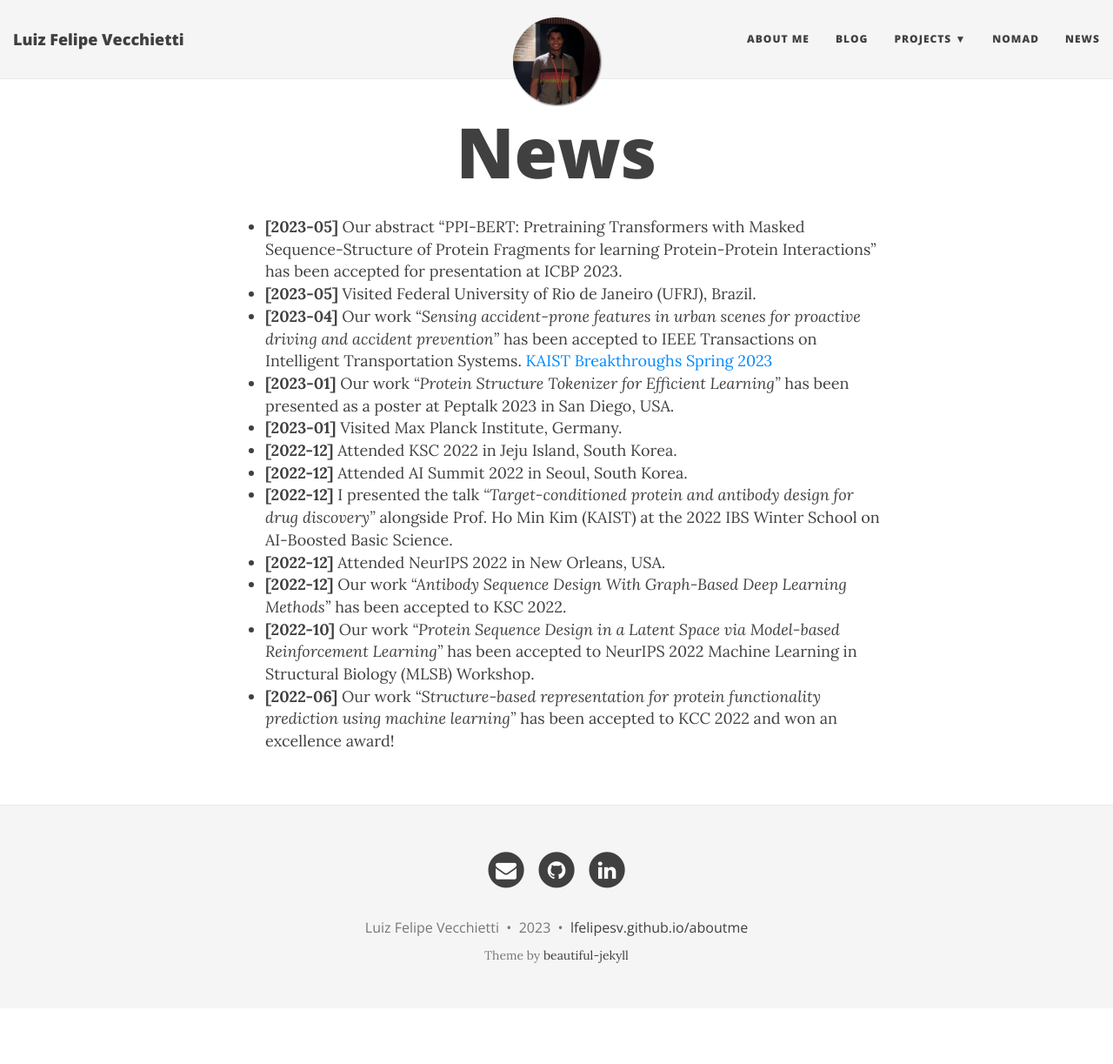
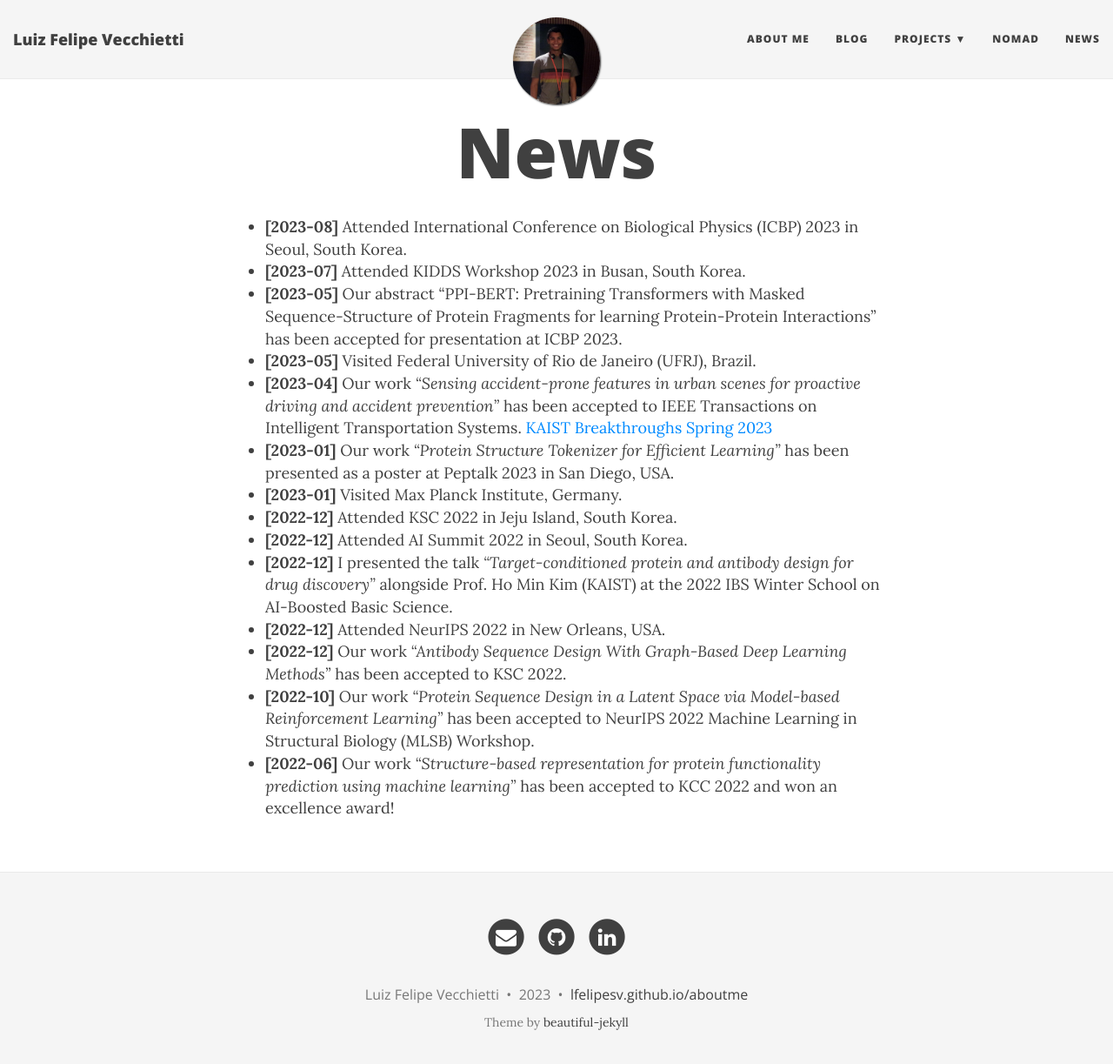
Before and after one commit to lfelipesv/lfelipesv.github.io, a Jekyll site: the page built from news.md, in a window 1280 px wide and 1236 px high. Shown: the top 1223 px of the window at 87% size. Built offline with Jekyll 4.4.1, drawn with Linux system fonts in a browser that asks for light colours; nearby versions of some CDN libraries.

Commit message:
updating news...

```diff
--- a/news.md
+++ b/news.md
@@ -4,6 +4,8 @@ title: News
 subtitle:
 ---
 
+* **[2023-08]** Attended International Conference on Biological Physics (ICBP) 2023 in Seoul, South Korea.
+* **[2023-07]** Attended KIDDS Workshop 2023 in Busan, South Korea.
 * **[2023-05]** Our abstract "PPI-BERT: Pretraining Transformers with Masked Sequence-Structure of Protein Fragments for learning Protein-Protein Interactions" has been accepted for presentation at ICBP 2023.
 * **[2023-05]** Visited Federal University of Rio de Janeiro (UFRJ), Brazil.
 * **[2023-04]** Our work *"Sensing accident-prone features in urban scenes for proactive driving and accident prevention"* has been accepted to IEEE Transactions on Intelligent Transportation Systems. [KAIST Breakthroughs Spring 2023](https://breakthroughs.kaist.ac.kr/?post_no=2268)
```
